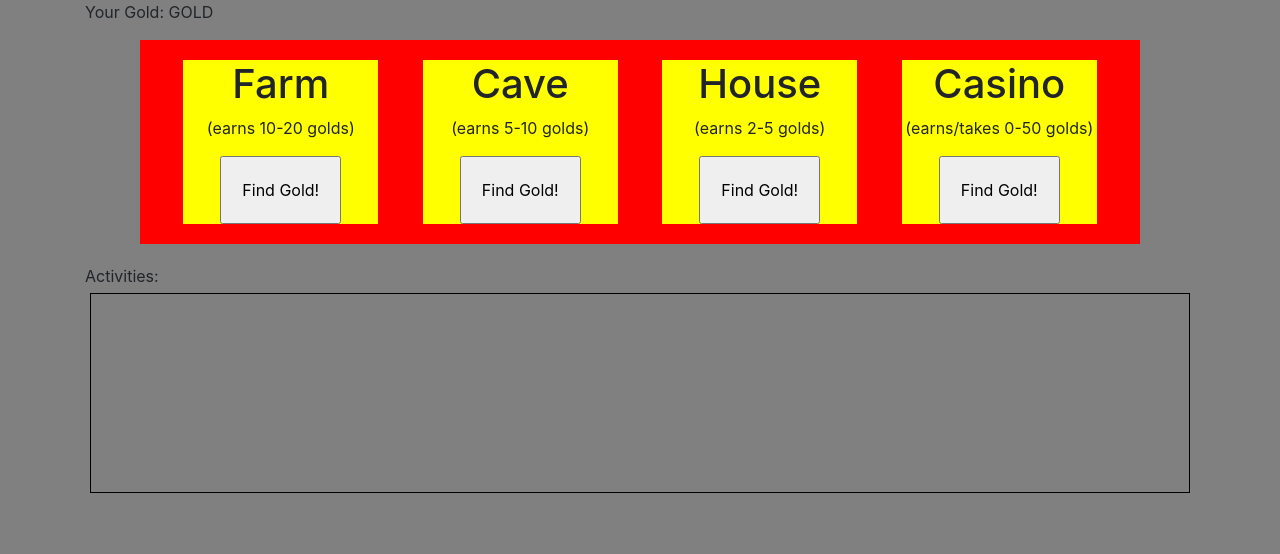
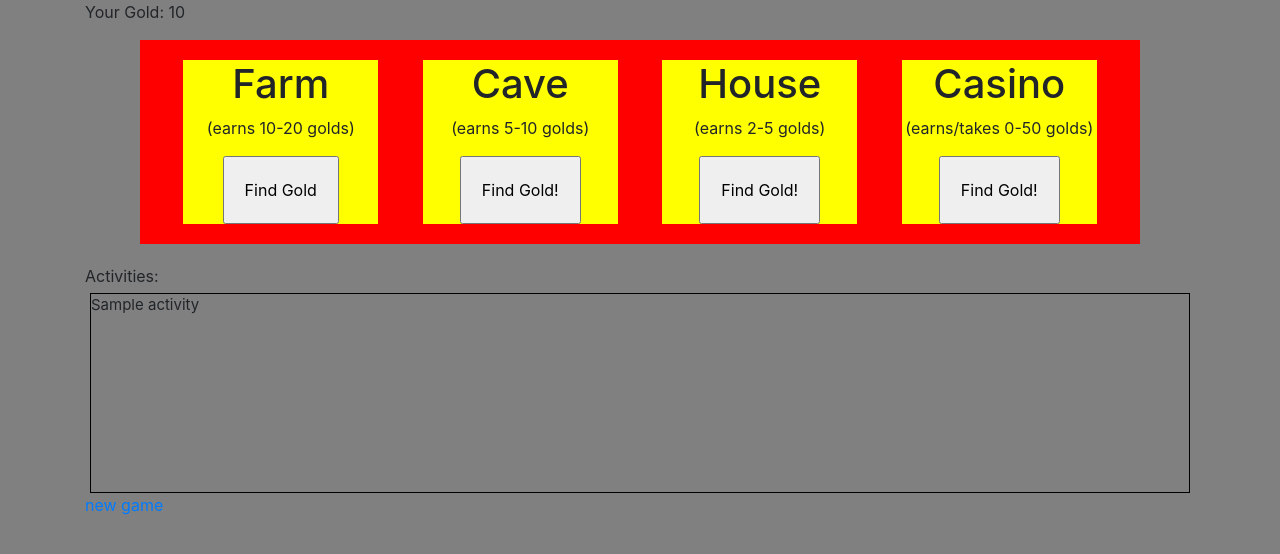
Before and after one commit to CharlesAdkins23459/Jobe, a Flask app: template Flask/Ninja-Gold/templates/index.html in a window 1280 px wide. Shown: the top 554 px of the page. Run offline with Flask 2, Linux system fonts and the light colour scheme; the template is opened without the code that fills it: most values are stand-ins (such as "Sample title", 1, 10 or a date in 2020); some libraries are stand-ins or nearby versions.

Commit message:
Ninja Gold
Ninja Gold

```diff
--- a/Flask/Ninja-Gold/static/css/style.css
+++ b/Flask/Ninja-Gold/static/css/style.css
@@ -4,10 +4,6 @@
 }
 body {
     background-color: grey;
-}
-h2 {
-    text-size: 150px;
-
 }
 .options-group {
     background-color: red;
@@ -39,11 +35,12 @@ input[type=submit] {
     border: 1px black solid;
     margin: 0 auto;
     font-size: 15px;
+    overflow: auto;
 }
 
-.red {
+.activities-text .red {
     color: red;
 }
-.black {
-    color: black;
+.activities-text .green {
+    color: green;
 }
--- a/Flask/Ninja-Gold/templates/index.html
+++ b/Flask/Ninja-Gold/templates/index.html
@@ -12,31 +12,31 @@
 <body>
     <div class="container">
         <div class="top">
-            <p>Your Gold: GOLD</p>
+            <p>Your Gold: {{amount_of_gold}}</p>
         </div>
         <div class="options-group">
             <div class="option farm">
                 <h1>Farm</h1>
                 <p>(earns 10-20 golds)</p>
                 <form action="/process_gold" method='POST'>
-                    <!-- <input type="hidden"> -->
-                    <input type="submit" value="Find Gold!" name="choice">
+                    <input type="hidden" value="farm" name="choice">
+                    <input type="submit" value="Find Gold">
                 </form>
             </div>
             <div class="option cave">
                 <h1>Cave</h1>
                 <p>(earns 5-10 golds)</p>
                 <form action="/process_gold" method='POST'>
-                    <!-- <input type="hidden"> -->
-                    <input type="submit" value="Find Gold!" name="choice">
+                    <input type="hidden" value="cave" name="choice">
+                    <input type="submit" value="Find Gold!">
                 </form>
             </div>
             <div class="option house">
                 <h1>House</h1>
                 <p>(earns 2-5 golds)</p>
                 <form action="/process_gold" method='POST'>
-                    <!-- <input type="hidden"> -->
-                    <input type="submit" value="Find Gold!"  name="choice">
+                    <input type="hidden" value="house" name="choice">
+                    <input type="submit" value="Find Gold!">
                 </form>
             </div>
             <div class="option casino">
@@ -44,15 +44,20 @@
                 <h1>Casino</h1>
                 <p>(earns/takes 0-50 golds)</p>
                 <form action="/process_money">
-                    <!-- <input type="hidden"> -->
-                    <input type="submit" value="Find Gold!"  name="choice">
+                    <input type="hidden" value="casino" name="choice">
+                    <input type="submit" value="Find Gold!">
                 </form>
             </div>
         </div>
         <div class="activities">
             <p>Activities:</p>
-            <div class="activities-text"></div>
+            <div class="activities-text">
+                {% for activity in activity_list|reverse %}
+                    {{activity}}
+                {% endfor %}
+            </div>
         </div>
+        <p><a href="/new_game">new game</a></p>
     </div>
 </body>
 </html>
```
Also changed, not shown: Flask/Ninja-Gold/ng_server.py (+48 -7 lines).
